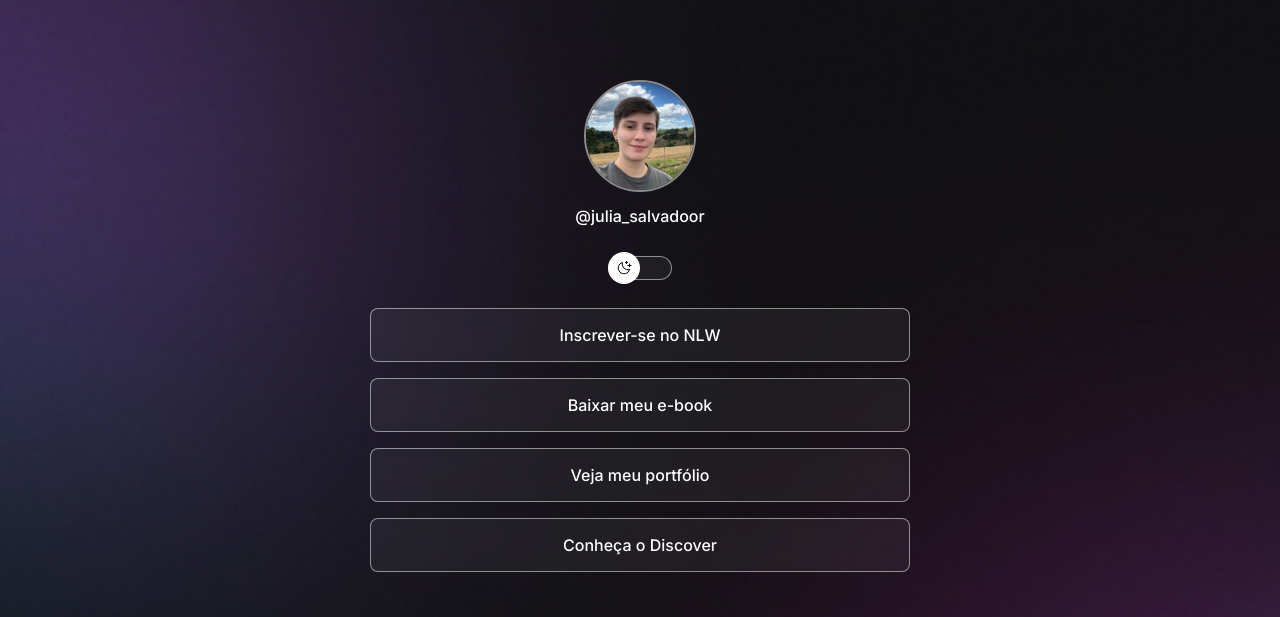
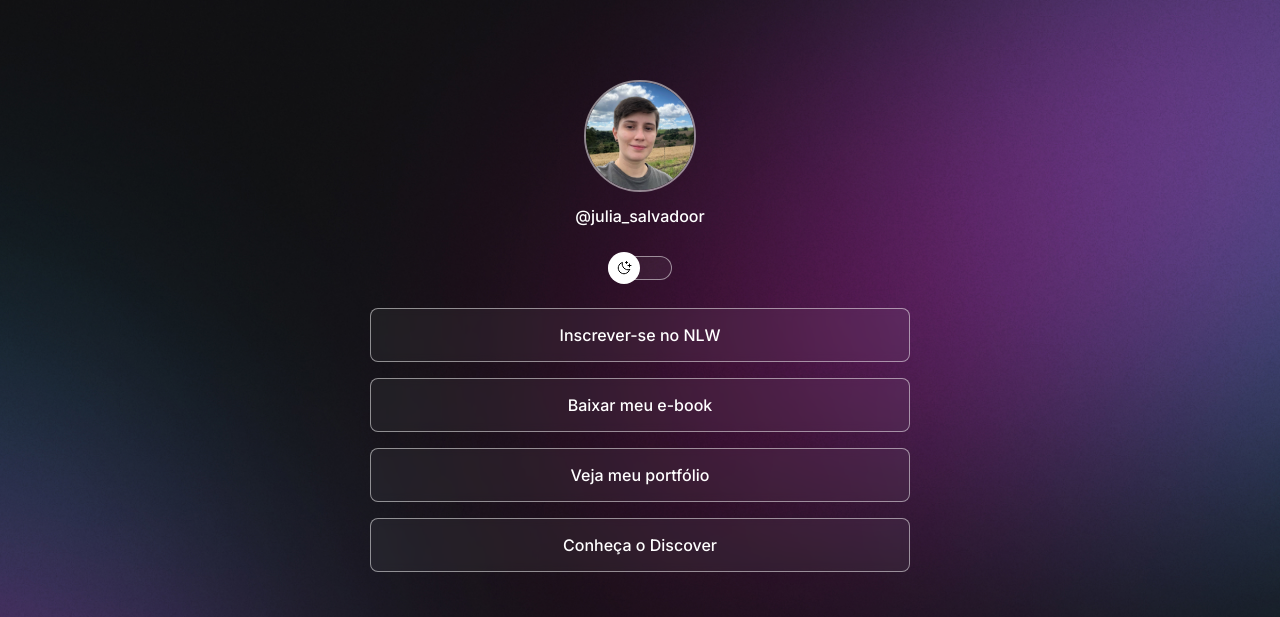
Before and after one commit to juliasalvador19/discover, a plain HTML site: page index.html in a window 1280 px wide. Shown: the top 617 px of the page. Drawn offline with nearby package versions, Linux system fonts and the light colour scheme.

Commit message:
change background based on media queries

```diff
--- a/style/style.css
+++ b/style/style.css
@@ -29,6 +29,7 @@ body {
   background-repeat: no-repeat;
   background-position: top center;
   background-size: cover;
+  height: 100vh;
 }
 
 body * {
@@ -160,3 +161,13 @@ footer {
   text-align: center;
   font-size: 14px;
 }
+
+/* media queries */
+@media (min-width: 700px) {
+  :root {
+    --bg-url: url(../assets/bg-desktop.jpg);
+  }
+  .light {
+    --bg-url: url(../assets/bg-desktop-light.jpg);
+  }
+}
```
Also changed, not shown: assets/bg-desktop-light.jpg (added), assets/bg-desktop.jpg (added).
